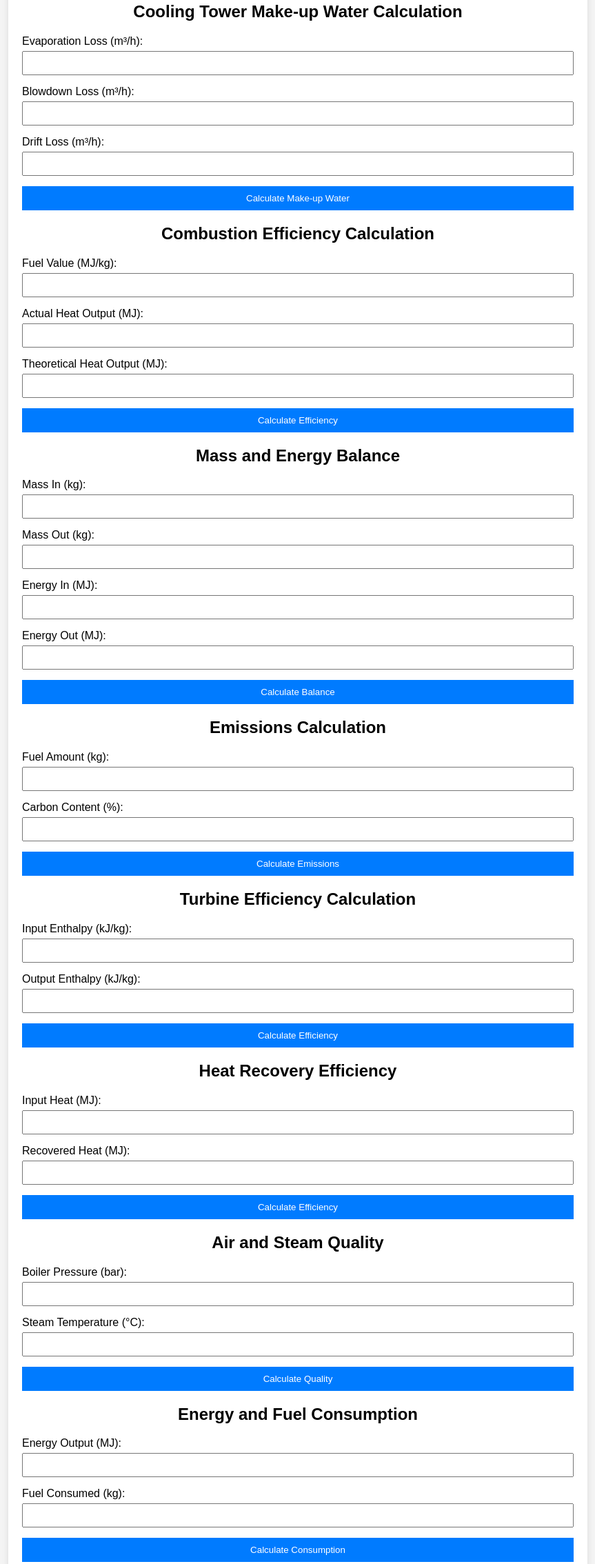
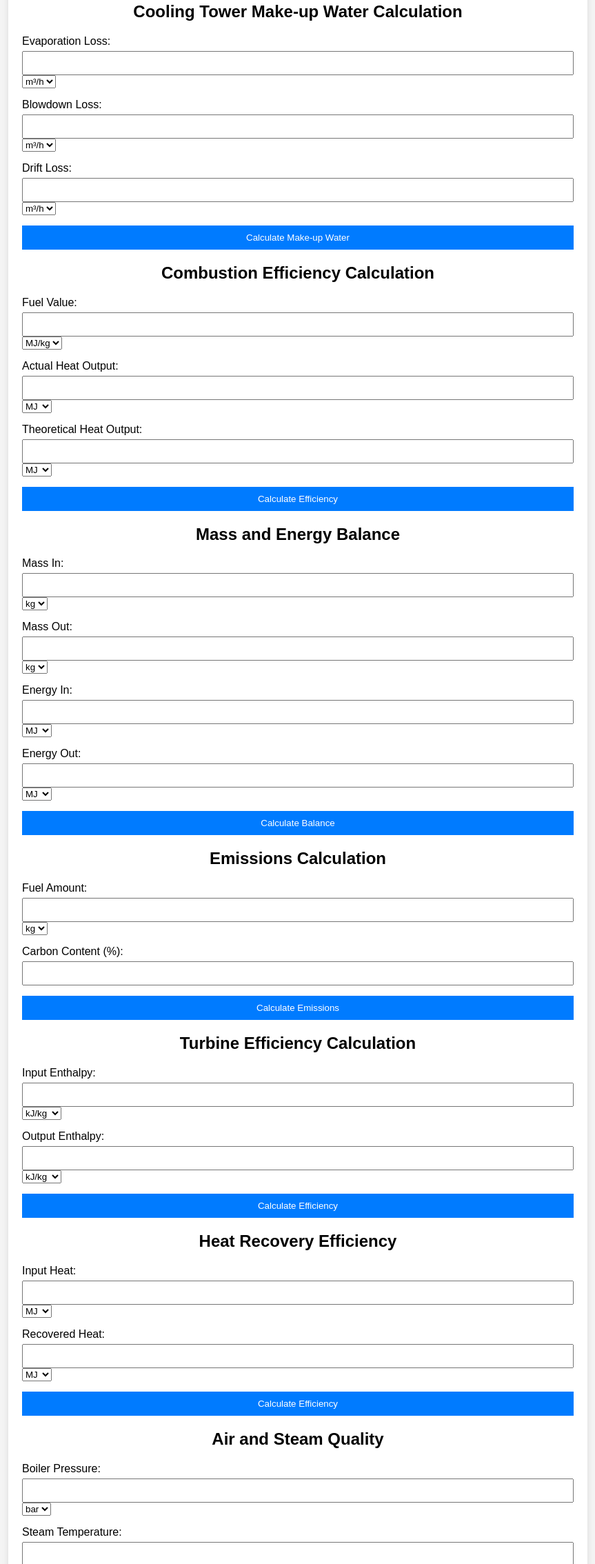
Before and after one commit to iam-23bot/Chemeng-Calculation, a plain HTML site: page index.html in a window 1280 px wide. Shown: the part 97-2365 px from the top of the page at 69% size, without its empty margins (208-1071 px from the left). Drawn offline with Linux system fonts and the light colour scheme.

Commit message:
Update index.html

```diff
--- a/index.html
+++ b/index.html
@@ -14,16 +14,28 @@
         <form id="cooling-tower-form">
             <h2>Cooling Tower Make-up Water Calculation</h2>
             <div class="form-group">
-                <label for="evaporation">Evaporation Loss (m³/h):</label>
+                <label for="evaporation">Evaporation Loss:</label>
                 <input type="number" id="evaporation" required>
+                <select id="evaporation-unit">
+                    <option value="m3/h">m³/h</option>
+                    <option value="gpm">gpm</option>
+                </select>
             </div>
             <div class="form-group">
-                <label for="blowdown">Blowdown Loss (m³/h):</label>
+                <label for="blowdown">Blowdown Loss:</label>
                 <input type="number" id="blowdown" required>
+                <select id="blowdown-unit">
+                    <option value="m3/h">m³/h</option>
+                    <option value="gpm">gpm</option>
+                </select>
             </div>
             <div class="form-group">
-                <label for="drift">Drift Loss (m³/h):</label>
+                <label for="drift">Drift Loss:</label>
                 <input type="number" id="drift" required>
+                <select id="drift-unit">
+                    <option value="m3/h">m³/h</option>
+                    <option value="gpm">gpm</option>
+                </select>
             </div>
             <button type="button" onclick="calculateMakeUpWater()">Calculate Make-up Water</button>
             <div class="result" id="makeup-result"></div>
@@ -33,16 +45,28 @@
         <form id="combustion-efficiency-form">
             <h2>Combustion Efficiency Calculation</h2>
             <div class="form-group">
-                <label for="fuel-value">Fuel Value (MJ/kg):</label>
+                <label for="fuel-value">Fuel Value:</label>
                 <input type="number" id="fuel-value" required>
+                <select id="fuel-value-unit">
+                    <option value="MJ/kg">MJ/kg</option>
+                    <option value="Btu/lb">Btu/lb</option>
+                </select>
             </div>
             <div class="form-group">
-                <label for="actual-heat">Actual Heat Output (MJ):</label>
+                <label for="actual-heat">Actual Heat Output:</label>
                 <input type="number" id="actual-heat" required>
+                <select id="actual-heat-unit">
+                    <option value="MJ">MJ</option>
+                    <option value="Btu">Btu</option>
+                </select>
             </div>
             <div class="form-group">
-                <label for="theoretical-heat">Theoretical Heat Output (MJ):</label>
+                <label for="theoretical-heat">Theoretical Heat Output:</label>
                 <input type="number" id="theoretical-heat" required>
+                <select id="theoretical-heat-unit">
+                    <option value="MJ">MJ</option>
+                    <option value="Btu">Btu</option>
+                </select>
             </div>
             <button type="button" onclick="calculateCombustionEfficiency()">Calculate Efficiency</button>
             <div class="result" id="efficiency-result"></div>
@@ -52,20 +76,36 @@
         <form id="mass-energy-balance-form">
             <h2>Mass and Energy Balance</h2>
             <div class="form-group">
-                <label for="mass-in">Mass In (kg):</label>
+                <label for="mass-in">Mass In:</label>
                 <input type="number" id="mass-in" required>
+                <select id="mass-in-unit">
+                    <option value="kg">kg</option>
+                    <option value="lb">lb</option>
+                </select>
             </div>
             <div class="form-group">
-                <label for="mass-out">Mass Out (kg):</label>
+                <label for="mass-out">Mass Out:</label>
                 <input type="number" id="mass-out" required>
+                <select id="mass-out-unit">
+                    <option value="kg">kg</option>
+                    <option value="lb">lb</option>
+                </select>
             </div>
             <div class="form-group">
-                <label for="energy-in">Energy In (MJ):</label>
+                <label for="energy-in">Energy In:</label>
                 <input type="number" id="energy-in" required>
+                <select id="energy-in-unit">
+                    <option value="MJ">MJ</option>
+                    <option value="Btu">Btu</option>
+                </select>
             </div>
             <div class="form-group">
-                <label for="energy-out">Energy Out (MJ):</label>
+                <label for="energy-out">Energy Out:</label>
                 <input type="number" id="energy-out" required>
+                <select id="energy-out-unit">
+                    <option value="MJ">MJ</option>
+                    <option value="Btu">Btu</option>
+                </select>
             </div>
             <button type="button" onclick="calculateMassEnergyBalance()">Calculate Balance</button>
             <div class="result" id="balance-result"></div>
@@ -75,8 +115,12 @@
         <form id="emissions-form">
             <h2>Emissions Calculation</h2>
             <div class="form-group">
-                <label for="fuel-amount">Fuel Amount (kg):</label>
+                <label for="fuel-amount">Fuel Amount:</label>
                 <input type="number" id="fuel-amount" required>
+                <select id="fuel-amount-unit">
+                    <option value="kg">kg</option>
+                    <option value="lb">lb</option>
+                </select>
             </div>
             <div class="form-group">
                 <label for="carbon-content">Carbon Content (%):</label>
@@ -90,12 +134,20 @@
         <form id="turbine-efficiency-form">
             <h2>Turbine Efficiency Calculation</h2>
             <div class="form-group">
-                <label for="input-enthalpy">Input Enthalpy (kJ/kg):</label>
+                <label for="input-enthalpy">Input Enthalpy:</label>
                 <input type="number" id="input-enthalpy" required>
+                <select id="input-enthalpy-unit">
+                    <option value="kJ/kg">kJ/kg</option>
+                    <option value="Btu/lb">Btu/lb</option>
+                </select>
             </div>
             <div class="form-group">
-                <label for="output-enthalpy">Output Enthalpy (kJ/kg):</label>
+                <label for="output-enthalpy">Output Enthalpy:</label>
                 <input type="number" id="output-enthalpy" required>
+                <select id="output-enthalpy-unit">
+                    <option value="kJ/kg">kJ/kg</option>
+                    <option value="Btu/lb">Btu/lb</option>
+                </select>
             </div>
             <button type="button" onclick="calculateTurbineEfficiency()">Calculate Efficiency</button>
             <div class="result" id="turbine-efficiency-result"></div>
@@ -105,12 +157,20 @@
         <form id="heat-recovery-form">
             <h2>Heat Recovery Efficiency</h2>
             <div class="form-group">
-                <label for="input-heat">Input Heat (MJ):</label>
+                <label for="input-heat">Input Heat:</label>
                 <input type="number" id="input-heat" required>
+                <select id="input-heat-unit">
+                    <option value="MJ">MJ</option>
+                    <option value="Btu">Btu</option>
+                </select>
             </div>
             <div class="form-group">
-                <label for="recovered-heat">Recovered Heat (MJ):</label>
+                <label for="recovered-heat">Recovered Heat:</label>
                 <input type="number" id="recovered-heat" required>
+                <select id="recovered-heat-unit">
+                    <option value="MJ">MJ</option>
+                    <option value="Btu">Btu</option>
+                </select>
             </div>
             <button type="button" onclick="calculateHeatRecoveryEfficiency()">Calculate Efficiency</button>
             <div class="result" id="heat-recovery-result"></div>
@@ -120,12 +180,20 @@
         <form id="air-steam-quality-form">
             <h2>Air and Steam Quality</h2>
             <div class="form-group">
-                <label for="boiler-pressure">Boiler Pressure (bar):</label>
+                <label for="boiler-pressure">Boiler Pressure:</label>
                 <input type="number" id="boiler-pressure" required>
+                <select id="boiler-pressure-unit">
+                    <option value="bar">bar</option>
+                    <option value="psi">psi</option>
+                </select>
             </div>
             <div class="form-group">
-                <label for="steam-temperature">Steam Temperature (°C):</label>
+                <label for="steam-temperature">Steam Temperature:</label>
                 <input type="number" id="steam-temperature" required>
+                <select id="steam-temperature-unit">
+                    <option value="C">°C</option>
+                    <option value="F">°F</option>
+                </select>
             </div>
             <button type="button" onclick="calculateAirSteamQuality()">Calculate Quality</button>
             <div class="result" id="air-steam-quality-result"></div>
@@ -135,44 +203,68 @@
         <form id="energy-fuel-consumption-form">
             <h2>Energy and Fuel Consumption</h2>
             <div class="form-group">
-                <label for="energy-output">Energy Output (MJ):</label>
+                <label for="energy-output">Energy Output:</label>
                 <input type="number" id="energy-output" required>
+                <select id="energy-output-unit">
+                    <option value="MJ">MJ</option>
+                    <option value="Btu">Btu</option>
+                </select>
             </div>
             <div class="form-group">
-                <label for="fuel-consumed">Fuel Consumed (kg):</label>
+                <label for="fuel-consumed">Fuel Consumed:</label>
                 <input type="number" id="fuel-consumed" required>
+                <select id="fuel-consumed-unit">
+                    <option value="kg">kg</option>
+                    <option value="lb">lb</option>
+                </select>
             </div>
             <button type="button" onclick="calculateEnergyFuelConsumption()">Calculate Consumption</button>
             <div class="result" id="energy-fuel-consumption-result"></div>
         </form>
 
-        <!-- Chemical Process Reaction -->
+        <!-- Chemical Process Efficiency -->
         <form id="chemical-process-form">
-            <h2>Chemical Process Reaction</h2>
+            <h2>Chemical Process Efficiency</h2>
             <div class="form-group">
-                <label for="reactant">Reactant Amount (kg):</label>
+                <label for="reactant">Reactant:</label>
                 <input type="number" id="reactant" required>
+                <select id="reactant-unit">
+                    <option value="kg">kg</option>
+                    <option value="lb">lb</option>
+                </select>
             </div>
             <div class="form-group">
-                <label for="product">Product Amount (kg):</label>
+                <label for="product">Product:</label>
                 <input type="number" id="product" required>
+                <select id="product-unit">
+                    <option value="kg">kg</option>
+                    <option value="lb">lb</option>
+                </select>
             </div>
-            <button type="button" onclick="calculateChemicalProcess()">Calculate Process</button>
+            <button type="button" onclick="calculateChemicalProcess()">Calculate Efficiency</button>
             <div class="result" id="chemical-process-result"></div>
         </form>
 
-        <!-- Safety and Health Calculation -->
+        <!-- Safety and Health Index -->
         <form id="safety-health-form">
-            <h2>Safety and Health Calculation</h2>
+            <h2>Safety and Health Index</h2>
             <div class="form-group">
-                <label for="hazardous-concentration">Hazardous Substance Concentration (ppm):</label>
+                <label for="hazardous-concentration">Hazardous Concentration:</label>
                 <input type="number" id="hazardous-concentration" required>
+                <select id="hazardous-concentration-unit">
+                    <option value="ppm">ppm</option>
+                    <option value="mg/m3">mg/m³</option>
+                </select>
             </div>
             <div class="form-group">
-                <label for="exposure-time">Exposure Time (hours):</label>
+                <label for="exposure-time">Exposure Time:</label>
                 <input type="number" id="exposure-time" required>
+                <select id="exposure-time-unit">
+                    <option value="hours">hours</option>
+                    <option value="minutes">minutes</option>
+                </select>
             </div>
-            <button type="button" onclick="calculateSafetyHealth()">Calculate Safety</button>
+            <button type="button" onclick="calculateSafetyHealth()">Calculate Safety Index</button>
             <div class="result" id="safety-health-result"></div>
         </form>
 
```
